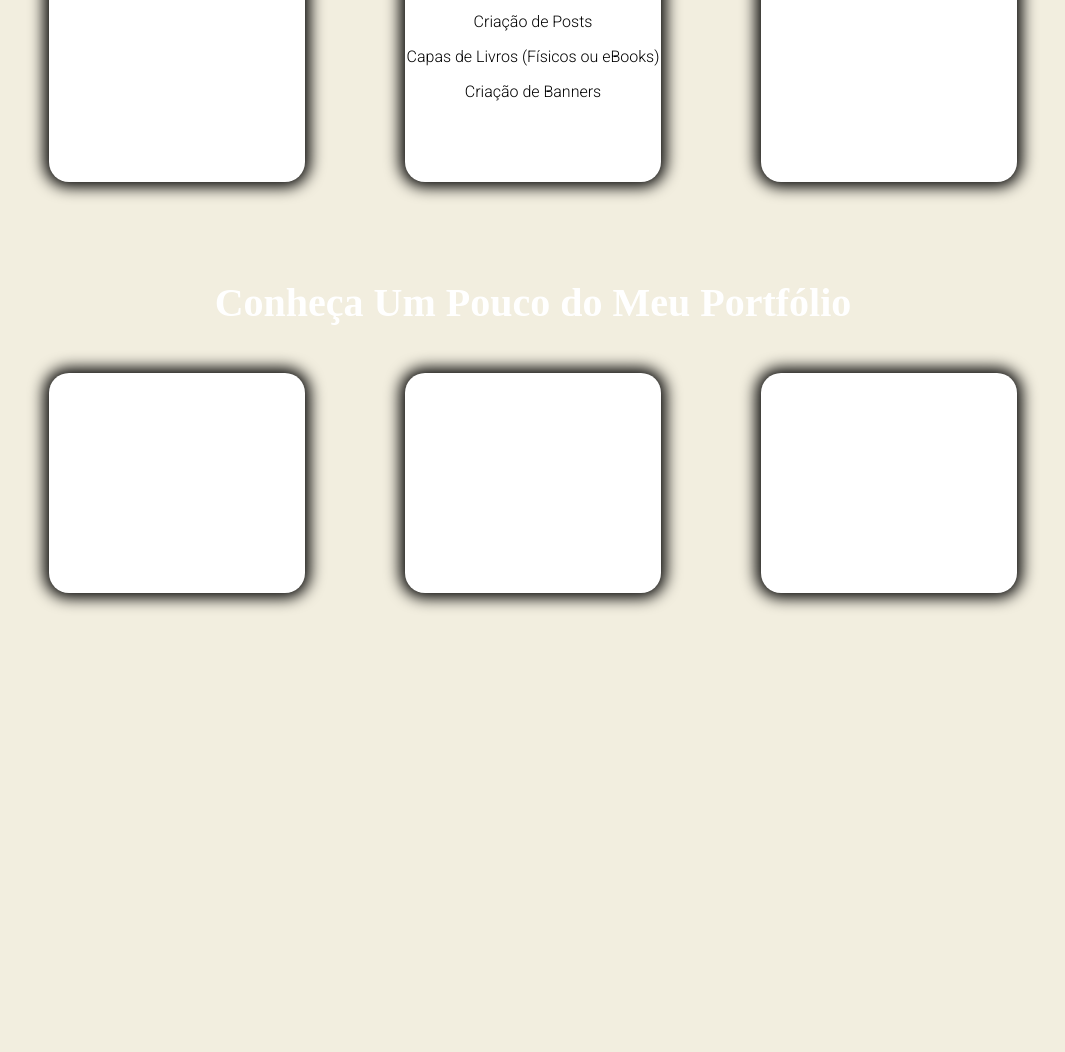
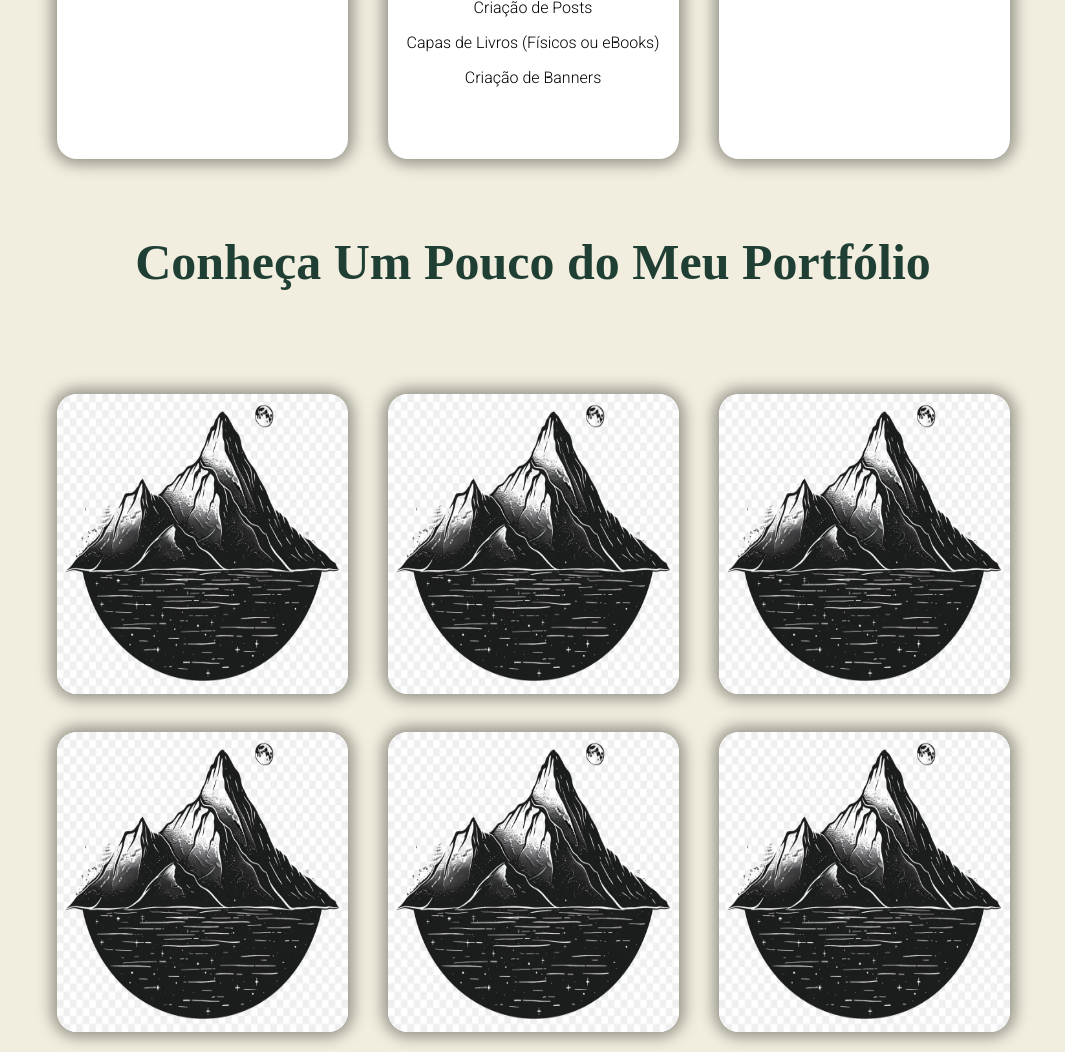
Before and after one commit to KakaReis/portfolio, a plain HTML site: page index.html in a window 1280 px wide. Shown: the part 1120-2172 px from the top of the page, without its empty margins (107-1172 px from the left). Before the commit the page ends 1763 px from the top, so only its background shows below. Drawn offline with Linux system fonts and the light colour scheme.

Commit message:
Atualização de INDEX e CSS

```diff
--- a/index.html
+++ b/index.html
@@ -4,7 +4,7 @@
 <head>
     <meta charset="UTF-8">
     <meta name="viewport" content="width=device-width, initial-scale=1.0">
-    <title>Document</title>
+    <title>Kaiky Reis</title>
     <link rel="stylesheet" href="style.css">
 </head>
 
@@ -27,11 +27,13 @@
         </div>
         </div>
     </header>
+    <!-- * Banner -->
     <div class="banner1">
         <img src="img/perfil.png" class="perfil">
         <h1><b>Olá, eu me chamo Kaiky Reis!</b></h1>
         <p>Sou diagramador, designer e programador.</p>
     </div>
+    <!-- ? Container de Qualificação -->
     <div class="container">
         <div class="box">
             <img src="img/livro.png" class="icons">
@@ -66,9 +68,6 @@
                 <p class="boxtxt">Criação de Banners</p>
             </div>
         </div>
-
-    <br>
-
         <div class="box">
             <img src="img/livro.png" class="icons">
             <br>
@@ -84,14 +83,18 @@
             </div>
         </div>
     </div>
-    <h1 class="titulos"><b>Conheça Um Pouco do Meu Portfólio</b></h1>
-    <div class="container">
-        <div class="boxport">
+    <!-- ? Portfólio 1 -->
+    <h1 class="titulos">Conheça Um Pouco do Meu Portfólio</h1>
+    <div class="containerport">
+        <img src="img/montanha.png" class="imgport">
+        <img src="img/montanha.png" class="imgport">
+        <img src="img/montanha.png" class="imgport">
     </div>
-        <div class="boxport">
-        </div>
-        <div class="boxport">
-        </div>
+    <br>
+    <div class="containerport">
+        <img src="img/montanha.png" class="imgport">
+        <img src="img/montanha.png" class="imgport">
+        <img src="img/montanha.png" class="imgport">
     </div>
 </body>
 
--- a/style.css
+++ b/style.css
@@ -1,10 +1,9 @@
 /* Cores:
 
-    #ffffff - Branco
-    #666f98 - Azul claro
-    #424769 - Azul médio
-    #2B324E - Azul Escuro
-    #F7B176 - Bege */
+    #F2EEDF - Bege
+    #203F34 - Verde Escuro
+    #B4945A - Dourado
+*/
 
 @import url("https://fonts.googleapis.com/css2?family=Roboto:ital,wght@0,100;0,300;0,400;0,500;0,700;0,900;1,100;1,300;1,400;1,500;1,700;1,900&display=swap");
 
@@ -43,6 +42,7 @@ p {
   align-items: center;
   border-radius: 100px;
   margin: 40px 0px 0px 20px;
+  transition: 1.5s
 }
 
 .cv:hover {
@@ -50,7 +50,6 @@ p {
   background-color: #B4945A;
   box-shadow: 0px 0px 10px 5px #B4945A;
   cursor: pointer;
-  transition-duration: 1s;
 }
 
 .social {
@@ -83,13 +82,13 @@ a:hover {
   width: 7%;
   margin: 10px;
   align-content: center;
-  border: solid 3px #424769;
+  border: solid 3px #B4945A;
 }
 
 .banner1 {
   background-color: #203F34;
   margin: -0.45%;
-  padding: 50px;
+  padding-bottom: 100px;
   height: 100%;
   text-align: center;
   color: #ffffff;
@@ -106,12 +105,12 @@ a:hover {
 }
 
 .box {
-  width: 22%;
+  width: 25%;
   height: 550px;
   background: rgb(255, 255, 255);
-  margin: 50px;
+  margin: 20px;
   font-size: 16px;
-  box-shadow: 0px 0px 15px 5px #000000;
+  box-shadow: 0px 0px 15px 5px #00000065;
   padding: 100px 0px;
   text-align: center;
   border-radius: 20px;
@@ -122,32 +121,39 @@ a:hover {
 }
 
 .boxtitulo {
-  color: #2b324e;
+  color: #203F34;
   font-size: 35px;
   font-weight: bold;
 }
 
 .categoria {
   font-size: 20px;
-  color: #2b324e;
+  color: #B4945A;
   font-weight: bolder;
 }
 
 .titulos {
-  color: #ffffff;
+  color: #203F34;
   padding: 100px 0px 50px 0px;
   text-align: center;
-  font-size: 40px;
+  font-size: 50px;
+  font-weight: bold;
 }
 
-.boxport {
-  width: 22%;
-  height: 20px;
+.containerport {
+  height: 100%;
+  margin: 0px 50px -20px 50px;
+  display: flex;
+  flex-direction: row;
+  justify-content: center;
+}
+
+.imgport {
+
+  width: 25%;
+  height: 300px;
   background: rgb(255, 255, 255);
-  margin: 50px;
-  font-size: 16px;
-  box-shadow: 0px 0px 15px 5px #000000;
-  padding: 100px 0px;
-  text-align: center;
+  margin: 20px;
+  box-shadow: 0px 0px 15px 5px #00000065;
   border-radius: 20px;
 }
```
Also changed, not shown: box_portfolio.css (added, +10 -0 lines), t.html (added, +31 -0 lines), img/montanha.png (added). Lines whose indentation alone changed are shown as unchanged.
